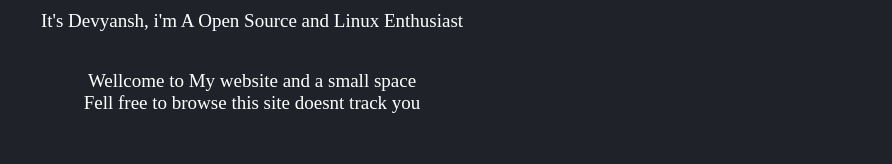
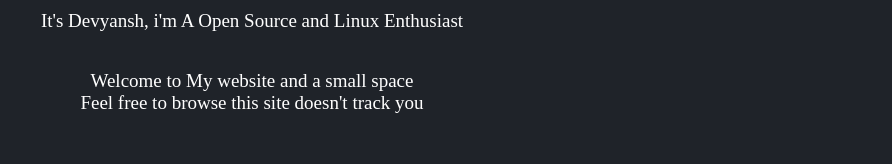
Before and after one commit to devyanshnayak/devyanshnayak.github.io, a SvelteKit app: page / in a window 1280 px wide. Shown: the part 396-560 px from the top of the page, without its empty margins (388-1280 px from the left). Built offline with nearby package versions, Linux system fonts and the light colour scheme.

Commit message:
some-fixes

```diff
--- a/src/routes/+page.svelte
+++ b/src/routes/+page.svelte
@@ -18,8 +18,8 @@
   </h1>
   <p>It's Devyansh, i'm A Open Source and Linux Enthusiast</p>
   <p>
-    Wellcome to My website and a small space <br /> Fell free to browse this site
-    doesnt track you
+    Welcome to My website and a small space <br /> Feel free to browse this site
+    doesn't track you
   </p>
 </div>
 
```
